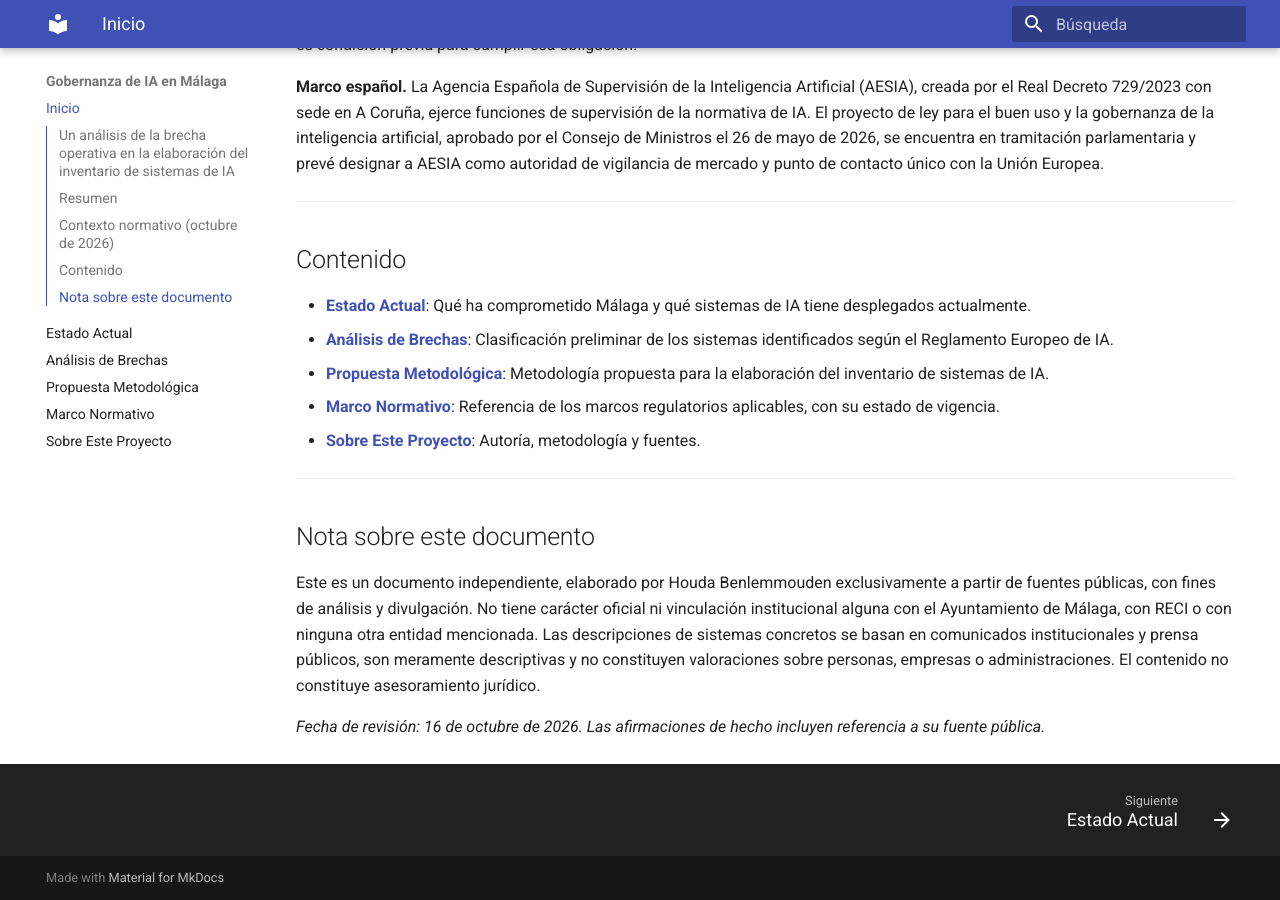
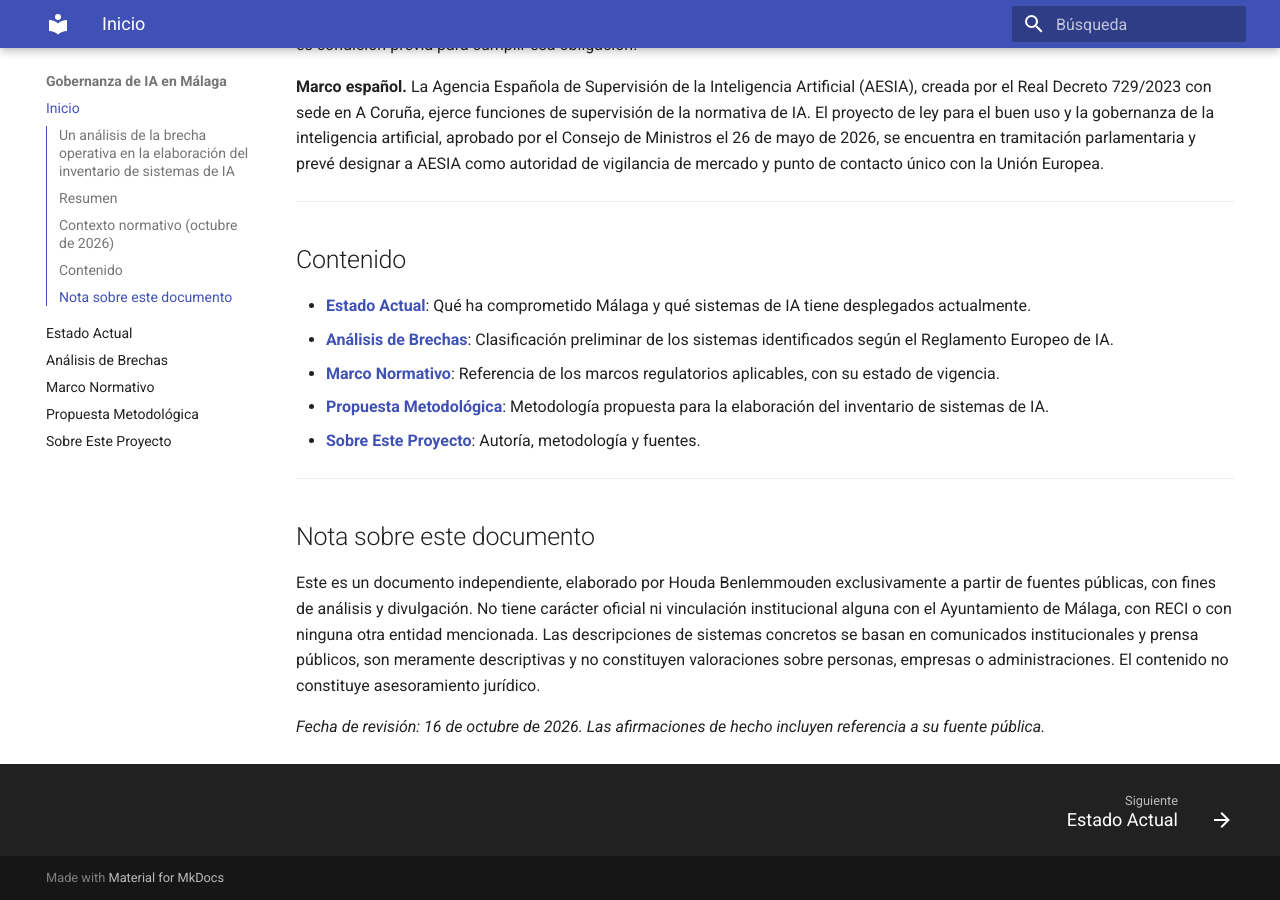
Before and after one commit to houda-benlemmouden/malaga-ai-governance, an MkDocs documentation site: the page built from docs/index.md, in a window 1280 px wide and 900 px high, scrolled down 1312 px. Built offline with MkDocs 1.6.1 and Material for MkDocs 9.7.7, drawn with Linux system fonts in a browser that asks for light colours.

Commit message:
reorder nav

```diff
--- a/docs/index.md
+++ b/docs/index.md
@@ -38,8 +38,8 @@ Además, los responsables del despliegue de sistemas de alto riesgo que sean **a
 
 - **[Estado Actual](current-state.md)**: Qué ha comprometido Málaga y qué sistemas de IA tiene desplegados actualmente.
 - **[Análisis de Brechas](gap-analysis.md)**: Clasificación preliminar de los sistemas identificados según el Reglamento Europeo de IA.
+- **[Marco Normativo](marco-normativo.md)**: Referencia de los marcos regulatorios aplicables, con su estado de vigencia.
 - **[Propuesta Metodológica](propuesta.md)**: Metodología propuesta para la elaboración del inventario de sistemas de IA.
-- **[Marco Normativo](marco-normativo.md)**: Referencia de los marcos regulatorios aplicables, con su estado de vigencia.
 - **[Sobre Este Proyecto](sobre.md)**: Autoría, metodología y fuentes.
 
 ---
--- a/mkdocs.yml
+++ b/mkdocs.yml
@@ -19,8 +19,8 @@ nav:
   - Inicio: index.md
   - Estado Actual: current-state.md
   - Análisis de Brechas: gap-analysis.md
+  - Marco Normativo: marco-normativo.md
   - Propuesta Metodológica: propuesta.md
-  - Marco Normativo: marco-normativo.md
   - Sobre Este Proyecto: sobre.md
 
 markdown_extensions:
```
